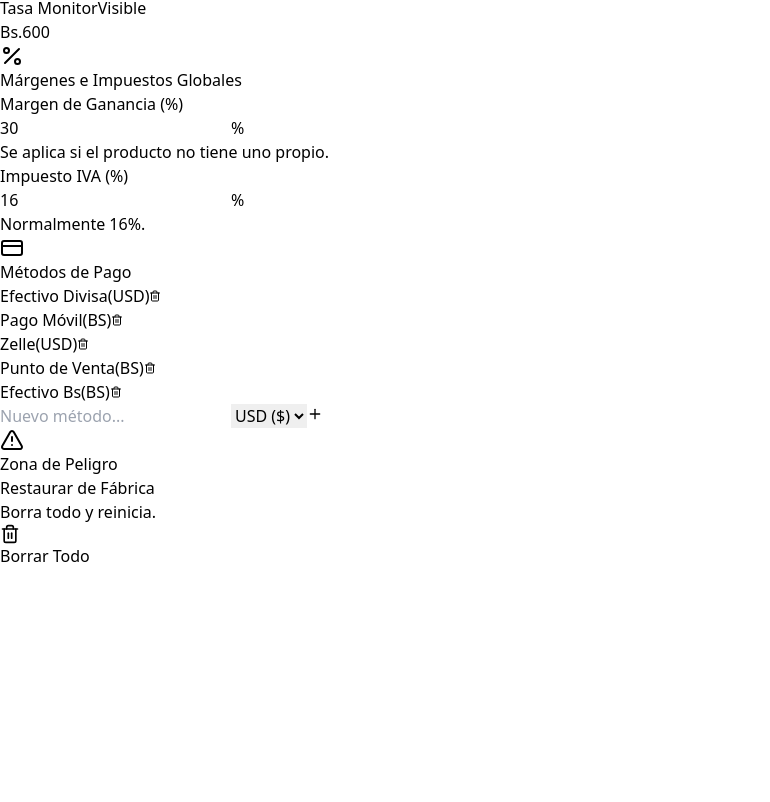
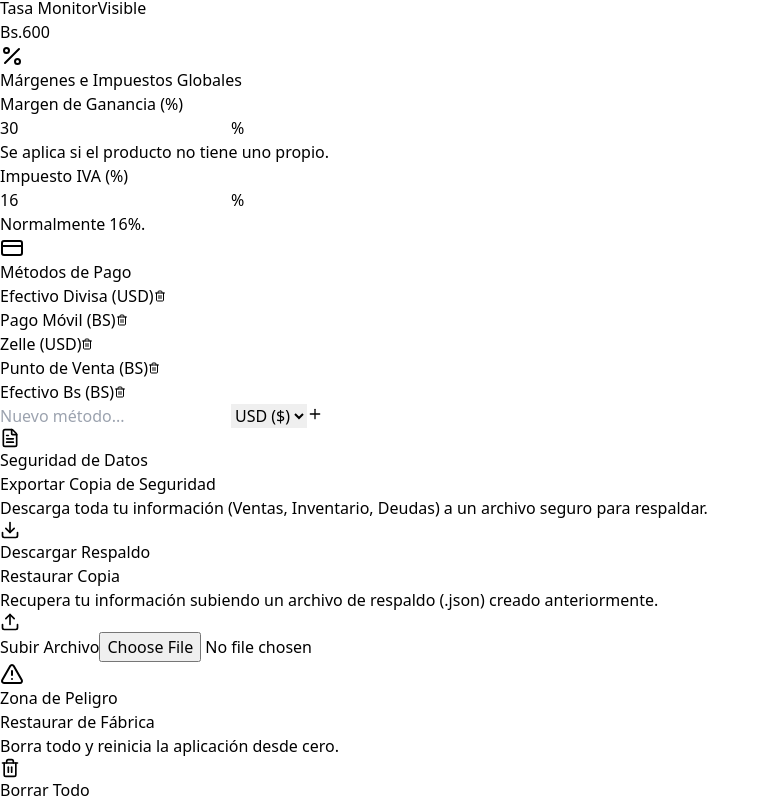
Before and after one commit to khryazid/todo-en-ruedas, a React (Vite) app: page /settings in a window 1280 px wide. Shown: the part 814-1616 px from the top of the page, without its empty margins (0-770 px from the left). Before the commit the page ends 1382 px from the top, so only its background shows below. Built offline with nearby package versions, Linux system fonts and the light colour scheme.

Commit message:
Sistema Todo En Ruedas Finalizado V 1.0.0

```diff
--- a/src/pages/Invoices.tsx
+++ b/src/pages/Invoices.tsx
@@ -3,7 +3,7 @@ import { useStore } from '../store/useStore';
 import { formatCurrency } from '../utils/pricing';
 import {
     FileText, DollarSign, AlertCircle, CheckCircle,
-    Clock, TrendingDown, Eye, Users, List,
+    Clock, TrendingDown, Users, List,
     Save, X, Trash2, Edit, History, Truck, Building2, Briefcase, BarChart3
 } from 'lucide-react';
 import { useLocation } from 'react-router-dom';
--- a/src/pages/POS.tsx
+++ b/src/pages/POS.tsx
@@ -19,8 +19,6 @@ export const POS = () => {
     );
 
     // Cálculos
-    const subtotal = cart.reduce((acc, item) => acc + (item.priceBaseUSD * item.quantity), 0);
-    const tax = cart.reduce((acc, item) => acc + (item.priceTaxUSD * item.quantity), 0);
     const totalUSD = cart.reduce((acc, item) => acc + (item.priceFinalUSD * item.quantity), 0);
     const totalBs = totalUSD * settings.tasaBCV;
 
--- a/src/pages/Sales.tsx
+++ b/src/pages/Sales.tsx
@@ -3,7 +3,7 @@ import { useStore } from '../store/useStore';
 import { formatCurrency } from '../utils/pricing';
 import { printInvoice, printSalesList } from '../utils/ticketGenerator';
 import {
-    FileText, Calendar, Package, Edit, Trash2,
+    Edit, Trash2,
     Search, Ban, Printer, Eye, Filter, X, Save
 } from 'lucide-react';
 import type { Sale } from '../types';
--- a/src/pages/Settings.tsx
+++ b/src/pages/Settings.tsx
@@ -1,6 +1,10 @@
 import { useState, useEffect } from 'react';
 import { useStore } from '../store/useStore';
-import { Save, RefreshCw, DollarSign, Percent, Eye, EyeOff, Trash2, AlertTriangle, CreditCard, Plus, FileText } from 'lucide-react';
+import {
+  Save, RefreshCw, Percent, Eye, EyeOff, Trash2,
+  AlertTriangle, CreditCard, Plus, FileText,
+  Download, Upload
+} from 'lucide-react';
 import type { RifType, CurrencyView, PaymentCurrency } from '../types';
 
 export const Settings = () => {
@@ -26,6 +30,46 @@ export const Settings = () => {
     setNewMethodName('');
   };
 
+  // --- LÓGICA DE RESPALDO (NUEVO) ---
+  const handleExportData = () => {
+    const data = localStorage.getItem('todo-en-ruedas-storage');
+    if (!data) return alert("No hay datos para exportar.");
+
+    const blob = new Blob([data], { type: 'application/json' });
+    const url = URL.createObjectURL(blob);
+    const link = document.createElement('a');
+    link.href = url;
+    link.download = `backup_todo_en_ruedas_${new Date().toISOString().split('T')[0]}.json`;
+    document.body.appendChild(link);
+    link.click();
+    document.body.removeChild(link);
+  };
+
+  const handleImportData = (event: React.ChangeEvent<HTMLInputElement>) => {
+    const file = event.target.files?.[0];
+    if (!file) return;
+
+    if (!window.confirm("⚠️ PELIGRO: Al importar, se BORRARÁN todos los datos actuales y se reemplazarán por los del archivo. ¿Estás seguro?")) {
+      event.target.value = ''; // Reset input
+      return;
+    }
+
+    const reader = new FileReader();
+    reader.onload = (e) => {
+      const content = e.target?.result as string;
+      try {
+        // Validar que sea un JSON válido
+        JSON.parse(content);
+        localStorage.setItem('todo-en-ruedas-storage', content);
+        alert("✅ Base de datos restaurada con éxito. El sistema se reiniciará.");
+        window.location.reload();
+      } catch (error) {
+        alert("❌ Error: El archivo está corrupto o no es válido.");
+      }
+    };
+    reader.readAsText(file);
+  };
+
   const handleFactoryReset = () => {
     if (window.confirm("🔴 ¿ESTÁS SEGURO?\n\nEsto borrará TODAS las ventas, facturas y cambios.\nEl sistema volverá al estado original.\n\nEsta acción NO se puede deshacer.")) {
       localStorage.removeItem('todo-en-ruedas-storage');
@@ -36,6 +80,7 @@ export const Settings = () => {
   return (
     <div className="p-4 md:p-8 space-y-6 bg-gray-50 min-h-screen w-full">
 
+      {/* HEADER */}
       <div className="flex flex-col md:flex-row justify-between items-start md:items-center gap-4">
         <div><h2 className="text-2xl font-bold text-gray-800">Configuración</h2><p className="text-gray-500">Parámetros globales del sistema</p></div>
         <button onClick={handleSave} className="w-full md:w-auto px-6 py-3 bg-blue-600 text-white font-bold rounded-xl shadow-lg hover:bg-blue-700 flex items-center justify-center gap-2 transition"><Save size={20} /> Guardar Cambios</button>
@@ -47,34 +92,10 @@ export const Settings = () => {
         <div className="bg-white p-6 rounded-2xl shadow-sm border border-gray-100 md:col-span-2">
           <h3 className="font-bold text-gray-800 mb-6 flex items-center gap-2 pb-4 border-b border-gray-50"><FileText className="text-blue-600" /> Datos de Facturación (Encabezado)</h3>
           <div className="grid grid-cols-1 md:grid-cols-3 gap-6">
-            <div className="md:col-span-1">
-              <label className="block text-xs font-bold text-gray-500 mb-1">Nombre del Comercio / Razón Social</label>
-              <input type="text" className="w-full border border-gray-200 rounded-lg p-2 font-bold" value={formData.companyName} onChange={e => setFormData({ ...formData, companyName: e.target.value })} />
-            </div>
-            <div className="flex gap-2">
-              <div className="w-20">
-                <label className="block text-xs font-bold text-gray-500 mb-1">Tipo</label>
-                <select className="w-full border border-gray-200 rounded-lg p-2" value={formData.rifType} onChange={e => setFormData({ ...formData, rifType: e.target.value as RifType })}>
-                  {['V', 'J', 'E', 'G', 'P', 'C'].map(t => <option key={t}>{t}</option>)}
-                </select>
-              </div>
-              <div className="flex-1">
-                <label className="block text-xs font-bold text-gray-500 mb-1">Número RIF</label>
-                <input type="text" className="w-full border border-gray-200 rounded-lg p-2" value={formData.rif} onChange={e => setFormData({ ...formData, rif: e.target.value })} />
-              </div>
-            </div>
-            <div className="md:col-span-2">
-              <label className="block text-xs font-bold text-gray-500 mb-1">Dirección Fiscal</label>
-              <input type="text" className="w-full border border-gray-200 rounded-lg p-2" value={formData.address} onChange={e => setFormData({ ...formData, address: e.target.value })} />
-            </div>
-            <div>
-              <label className="block text-xs font-bold text-gray-500 mb-1">Moneda Principal de Impresión</label>
-              <select className="w-full border border-gray-200 rounded-lg p-2 font-bold bg-gray-50" value={formData.printerCurrency} onChange={e => setFormData({ ...formData, printerCurrency: e.target.value as CurrencyView })}>
-                <option value="BS">BOLÍVARES (Bs.)</option>
-                <option value="USD">DÓLARES ($)</option>
-              </select>
-              <p className="text-[10px] text-gray-400 mt-1">* La otra moneda saldrá pequeña abajo.</p>
-            </div>
+            <div className="md:col-span-1"><label className="block text-xs font-bold text-gray-500 mb-1">Nombre del Comercio / Razón Social</label><input type="text" className="w-full border border-gray-200 rounded-lg p-2 font-bold" value={formData.companyName} onChange={e => setFormData({ ...formData, companyName: e.target.value })} /></div>
+            <div className="flex gap-2"><div className="w-20"><label className="block text-xs font-bold text-gray-500 mb-1">Tipo</label><select className="w-full border border-gray-200 rounded-lg p-2" value={formData.rifType} onChange={e => setFormData({ ...formData, rifType: e.target.value as RifType })}>{['V', 'J', 'E', 'G', 'P', 'C'].map(t => <option key={t}>{t}</option>)}</select></div><div className="flex-1"><label className="block text-xs font-bold text-gray-500 mb-1">Número RIF</label><input type="text" className="w-full border border-gray-200 rounded-lg p-2" value={formData.rif} onChange={e => setFormData({ ...formData, rif: e.target.value })} /></div></div>
+            <div className="md:col-span-2"><label className="block text-xs font-bold text-gray-500 mb-1">Dirección Fiscal</label><input type="text" className="w-full border border-gray-200 rounded-lg p-2" value={formData.address} onChange={e => setFormData({ ...formData, address: e.target.value })} /></div>
+            <div><label className="block text-xs font-bold text-gray-500 mb-1">Moneda Principal de Impresión</label><select className="w-full border border-gray-200 rounded-lg p-2 font-bold bg-gray-50" value={formData.printerCurrency} onChange={e => setFormData({ ...formData, printerCurrency: e.target.value as CurrencyView })}><option value="BS">BOLÍVARES (Bs.)</option><option value="USD">DÓLARES ($)</option></select><p className="text-[10px] text-gray-400 mt-1">* La otra moneda saldrá pequeña abajo.</p></div>
           </div>
         </div>
 
@@ -82,37 +103,17 @@ export const Settings = () => {
         <div className="bg-white p-6 rounded-2xl shadow-sm border border-gray-100">
           <h3 className="font-bold text-gray-800 mb-6 flex items-center gap-2 pb-4 border-b border-gray-50"><RefreshCw className="text-green-600" /> Tasas de Cambio (Bs/USD)</h3>
           <div className="space-y-6">
-            <div>
-              <label className="block text-sm font-bold text-gray-700 mb-2">Tasa BCV (Oficial)</label>
-              <div className="relative"><span className="absolute left-4 top-1/2 -translate-y-1/2 text-gray-400 font-bold">Bs.</span><input type="number" step="0.01" className="w-full pl-12 pr-4 py-3 border-2 border-blue-100 rounded-xl focus:border-blue-500 outline-none text-xl font-bold text-gray-800" value={formData.tasaBCV} onChange={e => setFormData({ ...formData, tasaBCV: parseFloat(e.target.value) || 0 })} /></div>
-            </div>
-            <div>
-              <div className="flex justify-between items-center mb-2"><label className="block text-sm font-bold text-gray-700">Tasa Monitor</label><button onClick={() => setFormData({ ...formData, showMonitorRate: !formData.showMonitorRate })} className="text-xs flex items-center gap-1 text-blue-600 font-bold hover:underline">{formData.showMonitorRate ? <><Eye size={14} /> Visible</> : <><EyeOff size={14} /> Oculto</>}</button></div>
-              <div className={`relative transition-opacity ${formData.showMonitorRate ? 'opacity-100' : 'opacity-50 grayscale'}`}><span className="absolute left-4 top-1/2 -translate-y-1/2 text-gray-400 font-bold">Bs.</span><input type="number" step="0.01" className="w-full pl-12 pr-4 py-3 border-2 border-gray-100 rounded-xl focus:border-gray-400 outline-none text-xl font-bold text-gray-600" value={formData.tasaTH} onChange={e => setFormData({ ...formData, tasaTH: parseFloat(e.target.value) || 0 })} disabled={!formData.showMonitorRate} /></div>
-            </div>
+            <div><label className="block text-sm font-bold text-gray-700 mb-2">Tasa BCV (Oficial)</label><div className="relative"><span className="absolute left-4 top-1/2 -translate-y-1/2 text-gray-400 font-bold">Bs.</span><input type="number" step="0.01" className="w-full pl-12 pr-4 py-3 border-2 border-blue-100 rounded-xl focus:border-blue-500 outline-none text-xl font-bold text-gray-800" value={formData.tasaBCV} onChange={e => setFormData({ ...formData, tasaBCV: parseFloat(e.target.value) || 0 })} /></div></div>
+            <div><div className="flex justify-between items-center mb-2"><label className="block text-sm font-bold text-gray-700">Tasa Monitor</label><button onClick={() => setFormData({ ...formData, showMonitorRate: !formData.showMonitorRate })} className="text-xs flex items-center gap-1 text-blue-600 font-bold hover:underline">{formData.showMonitorRate ? <><Eye size={14} /> Visible</> : <><EyeOff size={14} /> Oculto</>}</button></div><div className={`relative transition-opacity ${formData.showMonitorRate ? 'opacity-100' : 'opacity-50 grayscale'}`}><span className="absolute left-4 top-1/2 -translate-y-1/2 text-gray-400 font-bold">Bs.</span><input type="number" step="0.01" className="w-full pl-12 pr-4 py-3 border-2 border-gray-100 rounded-xl focus:border-gray-400 outline-none text-xl font-bold text-gray-600" value={formData.tasaTH} onChange={e => setFormData({ ...formData, tasaTH: parseFloat(e.target.value) || 0 })} disabled={!formData.showMonitorRate} /></div></div>
           </div>
         </div>
 
-        {/* 3. MÁRGENES E IMPUESTOS (ESTA FUE LA QUE FALTABA) */}
+        {/* 3. MÁRGENES E IMPUESTOS */}
         <div className="bg-white p-6 rounded-2xl shadow-sm border border-gray-100">
           <h3 className="font-bold text-gray-800 mb-6 flex items-center gap-2 pb-4 border-b border-gray-50"><Percent className="text-orange-500" /> Márgenes e Impuestos Globales</h3>
           <div className="grid grid-cols-2 gap-4">
-            <div>
-              <label className="block text-xs font-bold text-gray-500 mb-1">Margen de Ganancia (%)</label>
-              <div className="relative">
-                <input type="number" className="w-full border-2 border-orange-50 rounded-xl p-3 text-lg font-bold text-gray-800 outline-none focus:border-orange-200" value={formData.defaultMargin} onChange={e => setFormData({ ...formData, defaultMargin: parseFloat(e.target.value) || 0 })} />
-                <span className="absolute right-3 top-1/2 -translate-y-1/2 text-gray-400 font-bold">%</span>
-              </div>
-              <p className="text-[10px] text-gray-400 mt-1">Se aplica si el producto no tiene uno propio.</p>
-            </div>
-            <div>
-              <label className="block text-xs font-bold text-gray-500 mb-1">Impuesto IVA (%)</label>
-              <div className="relative">
-                <input type="number" className="w-full border-2 border-orange-50 rounded-xl p-3 text-lg font-bold text-gray-800 outline-none focus:border-orange-200" value={formData.defaultVAT} onChange={e => setFormData({ ...formData, defaultVAT: parseFloat(e.target.value) || 0 })} />
-                <span className="absolute right-3 top-1/2 -translate-y-1/2 text-gray-400 font-bold">%</span>
-              </div>
-              <p className="text-[10px] text-gray-400 mt-1">Normalmente 16%.</p>
-            </div>
+            <div><label className="block text-xs font-bold text-gray-500 mb-1">Margen de Ganancia (%)</label><div className="relative"><input type="number" className="w-full border-2 border-orange-50 rounded-xl p-3 text-lg font-bold text-gray-800 outline-none focus:border-orange-200" value={formData.defaultMargin} onChange={e => setFormData({ ...formData, defaultMargin: parseFloat(e.target.value) || 0 })} /><span className="absolute right-3 top-1/2 -translate-y-1/2 text-gray-400 font-bold">%</span></div><p className="text-[10px] text-gray-400 mt-1">Se aplica si el producto no tiene uno propio.</p></div>
+            <div><label className="block text-xs font-bold text-gray-500 mb-1">Impuesto IVA (%)</label><div className="relative"><input type="number" className="w-full border-2 border-orange-50 rounded-xl p-3 text-lg font-bold text-gray-800 outline-none focus:border-orange-200" value={formData.defaultVAT} onChange={e => setFormData({ ...formData, defaultVAT: parseFloat(e.target.value) || 0 })} /><span className="absolute right-3 top-1/2 -translate-y-1/2 text-gray-400 font-bold">%</span></div><p className="text-[10px] text-gray-400 mt-1">Normalmente 16%.</p></div>
           </div>
         </div>
 
@@ -122,8 +123,7 @@ export const Settings = () => {
           <div className="flex flex-wrap gap-2 mb-4">
             {paymentMethods.map(method => (
               <div key={method.id} className={`flex items-center gap-1 px-3 py-1 border rounded-lg text-xs font-bold ${method.currency === 'BS' ? 'bg-blue-50 border-blue-200 text-blue-700' : 'bg-green-50 border-green-200 text-green-700'}`}>
-                {method.name}
-                <span className="text-[9px] opacity-60 ml-1">({method.currency})</span>
+                {method.name} <span className="text-[9px] opacity-60 ml-1">({method.currency})</span>
                 <button onClick={() => deletePaymentMethod(method.id)} className="text-gray-400 hover:text-red-500 ml-1"><Trash2 size={12} /></button>
               </div>
             ))}
@@ -140,10 +140,33 @@ export const Settings = () => {
 
       </div>
 
-      <div className="mt-12 pt-8 border-t border-red-100">
+      {/* 5. SEGURIDAD DE DATOS (NUEVO) */}
+      <div className="mt-8 bg-blue-50 border border-blue-200 p-6 rounded-2xl">
+        <h3 className="text-blue-800 font-bold text-lg mb-4 flex items-center gap-2"><FileText size={20} /> Seguridad de Datos</h3>
+        <div className="grid grid-cols-1 md:grid-cols-2 gap-6">
+          <div className="bg-white p-4 rounded-xl border border-blue-100">
+            <p className="font-bold text-gray-700 mb-1">Exportar Copia de Seguridad</p>
+            <p className="text-xs text-gray-500 mb-3">Descarga toda tu información (Ventas, Inventario, Deudas) a un archivo seguro para respaldar.</p>
+            <button onClick={handleExportData} className="w-full py-3 bg-white border-2 border-blue-200 text-blue-700 font-bold rounded-xl flex items-center justify-center gap-2 hover:bg-blue-50 transition">
+              <Download size={20} /> Descargar Respaldo
+            </button>
+          </div>
+          <div className="bg-white p-4 rounded-xl border border-blue-100">
+            <p className="font-bold text-gray-700 mb-1">Restaurar Copia</p>
+            <p className="text-xs text-gray-500 mb-3">Recupera tu información subiendo un archivo de respaldo (.json) creado anteriormente.</p>
+            <label className="w-full py-3 bg-blue-600 text-white font-bold rounded-xl flex items-center justify-center gap-2 hover:bg-blue-700 transition cursor-pointer shadow-lg shadow-blue-200">
+              <Upload size={20} /> Subir Archivo
+              <input type="file" accept=".json" onChange={handleImportData} className="hidden" />
+            </label>
+          </div>
+        </div>
+      </div>
+
+      {/* 6. ZONA DE PELIGRO */}
+      <div className="mt-8 pt-8 border-t border-red-100">
         <h3 className="text-red-600 font-bold text-lg mb-4 flex items-center gap-2"><AlertTriangle /> Zona de Peligro</h3>
         <div className="bg-red-50 border border-red-200 rounded-xl p-6 flex flex-col md:flex-row justify-between items-center gap-4">
-          <div><p className="font-bold text-red-800">Restaurar de Fábrica</p><p className="text-sm text-red-600 mt-1">Borra todo y reinicia.</p></div>
+          <div><p className="font-bold text-red-800">Restaurar de Fábrica</p><p className="text-sm text-red-600 mt-1">Borra todo y reinicia la aplicación desde cero.</p></div>
           <button onClick={handleFactoryReset} className="w-full md:w-auto px-6 py-3 bg-white border-2 border-red-200 text-red-600 font-bold rounded-xl hover:bg-red-600 hover:text-white transition flex items-center justify-center gap-2"><Trash2 size={20} /> Borrar Todo</button>
         </div>
       </div>
```
Also changed, not shown: src/index.css (+38 -1 lines).
